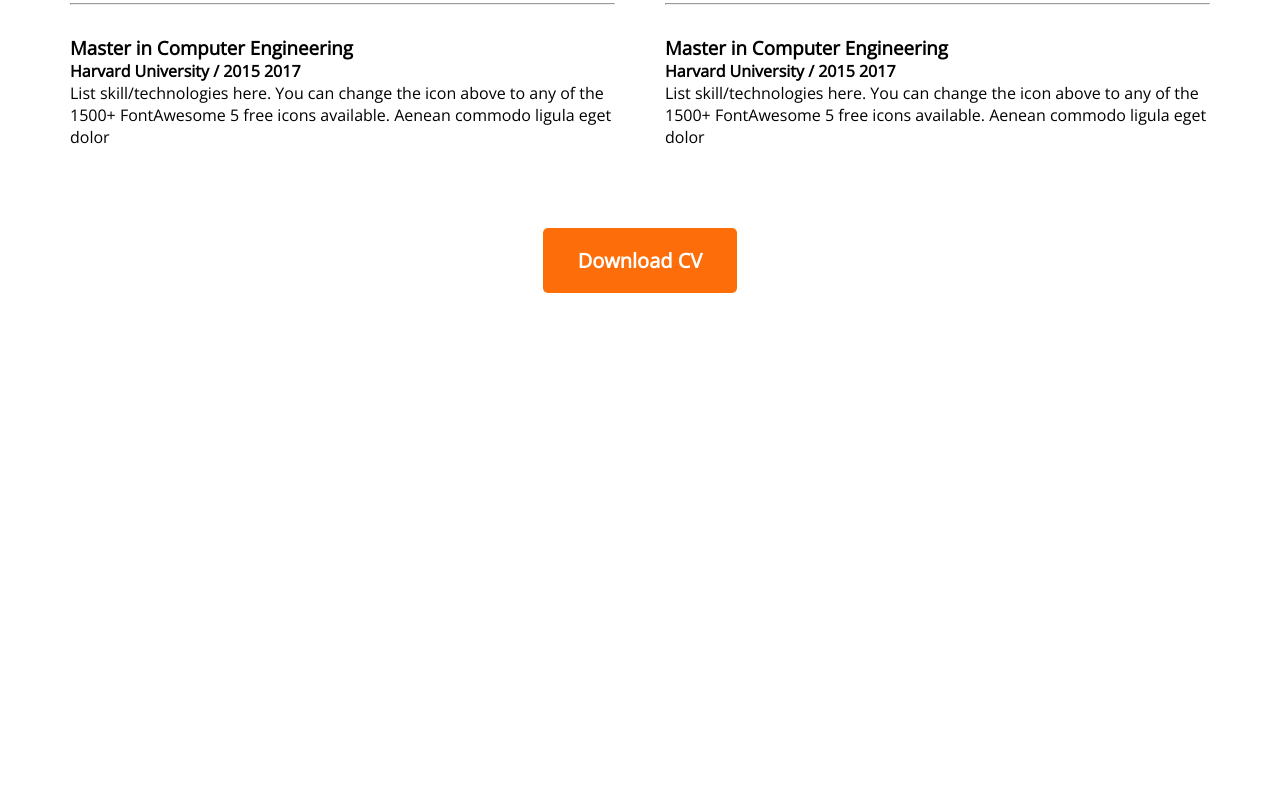
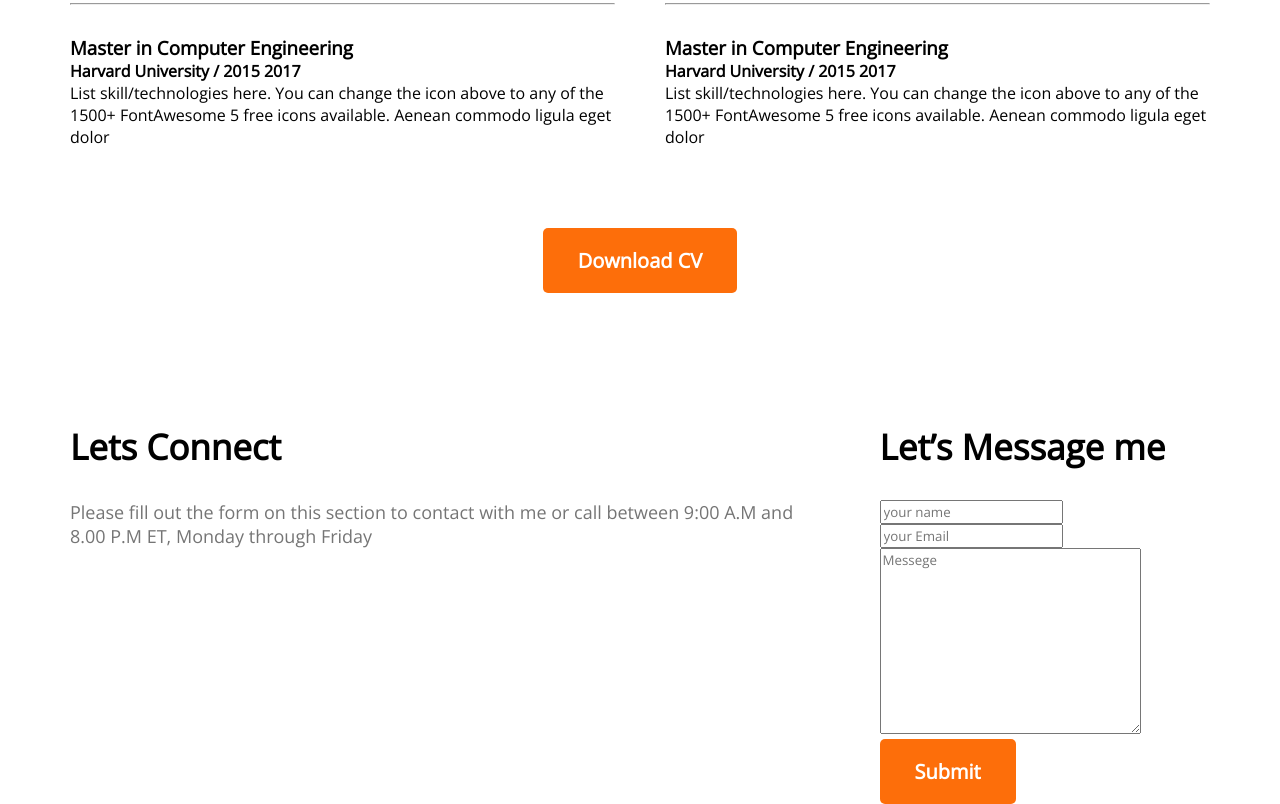
Before and after one commit to huttam6003/portfolio, a plain HTML site: page index.html in a window 1280 px wide. Shown: the part 2663-3467 px from the top of the page. Before the commit the page ends 2956 px from the top, so only its background shows below. Drawn offline with nearby package versions, Linux system fonts and the light colour scheme.

Commit message:
all done

```diff
--- a/css/style.css
+++ b/css/style.css
@@ -166,3 +166,11 @@ margin: 30px 0;
     text-align: center;
     margin-top: 50px;
 }
+
+.contact-con{
+    display: flex;
+    gap: 50px;
+}
+.contact{
+
+}
--- a/index.html
+++ b/index.html
@@ -187,6 +187,26 @@
                 <button class=" btn-primary">Download CV</button>
             </div>
         </section>
+        <!-- contact section  -->
+        <section>
+            <div class="contact-con">
+                <div class="contact">
+                    <h2 class="section-title">Lets Connect</h2>
+                    <p class="section-text">Please fill out the form on this section to contact with me or call between
+                        9:00 A.M and 8.00 P.M ET, Monday through Friday</p>
+                </div>
+                <div class="message">
+                    <h2 class="section-title"> Let’s Message me</h2>
+                    <input type="text" name="" id="" placeholder="your name"><br>
+                    <input type="email" name="" id="" placeholder="your Email">
+                    <textarea name="" id="" cols="30" rows="10" placeholder="Messege"></textarea>
+                    <div class="submit-btn">
+                        <button class="btn-primary">Submit</button>
+                    </div>
+                </div>
+            </div>
+
+        </section>
     </main>
     <footer>
 
```
Lines whose indentation alone changed are shown as unchanged.
